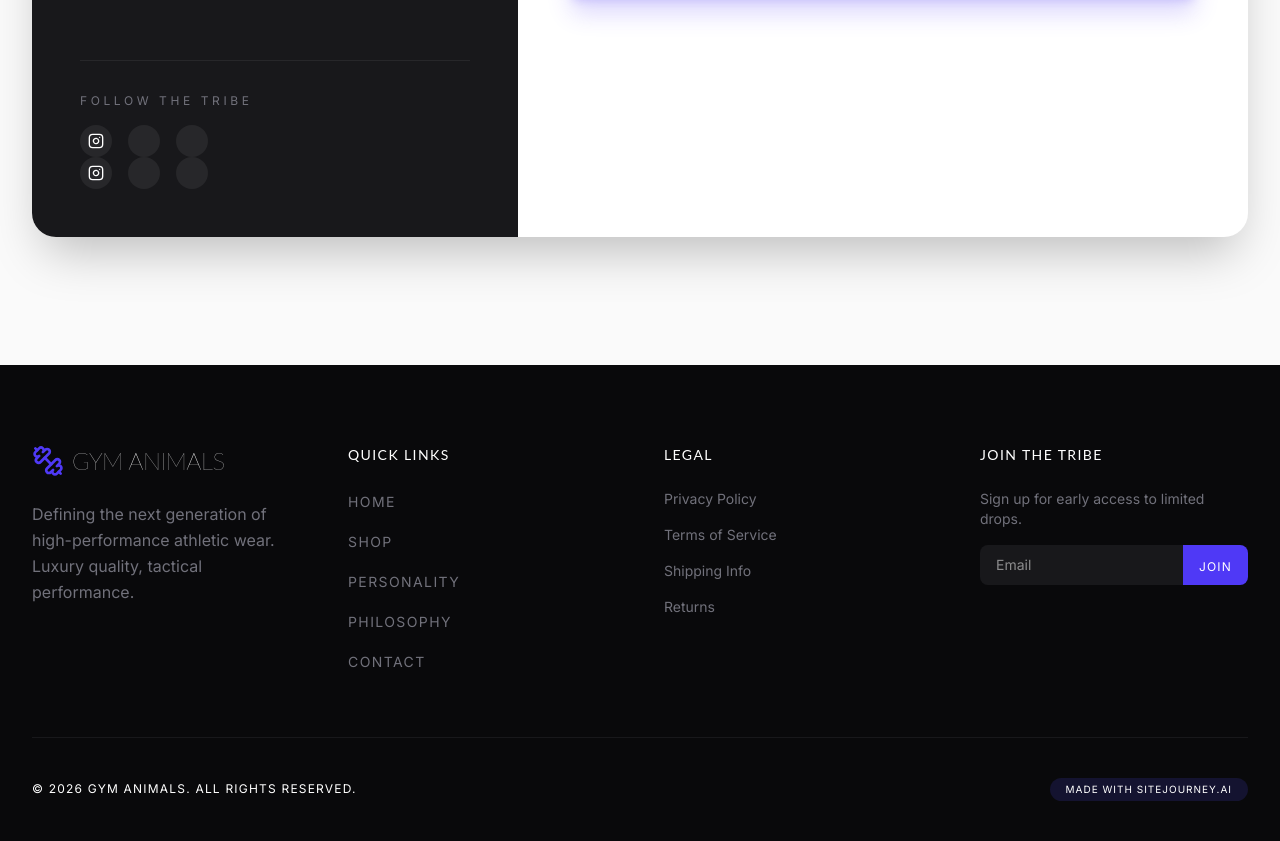
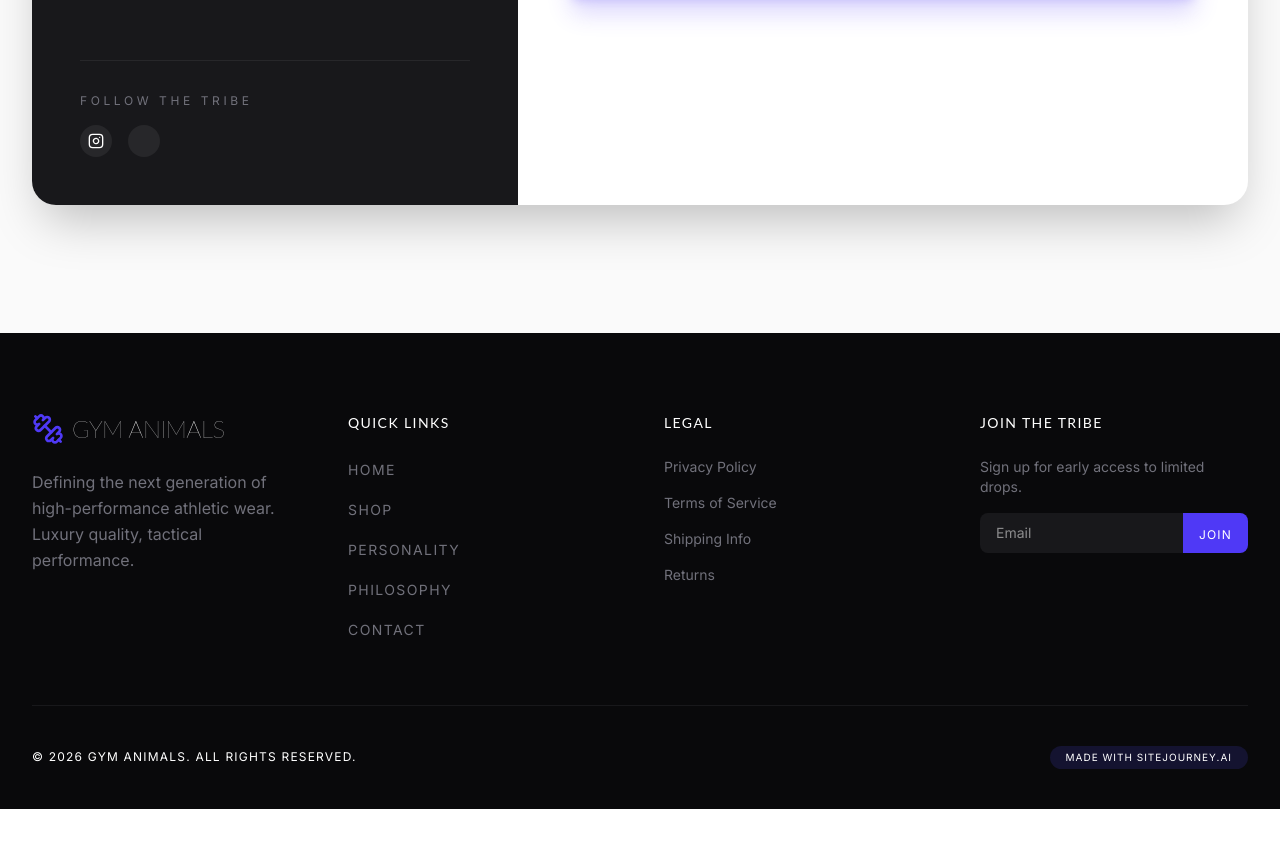
Before and after one commit to AnieEffiong/gymanimals, a React (Vite) app: page / in a window 1280 px wide. Shown: the part 5486-6327 px from the top of the page. After the commit the page ends 6295 px from the top, so only its background shows below. Built offline with nearby package versions, Linux system fonts and the light colour scheme.

Commit message:
Follow the tribe 2

```diff
--- a/src/components/Contact.tsx
+++ b/src/components/Contact.tsx
@@ -69,14 +69,7 @@ export default function Contact() {
                                 <a href="https://www.instagram.com/gym.animalss/" target="_blank" rel="noopener noreferrer" id="social-instagram-link-j9x2k4m1" className="w-8 h-8 rounded-full bg-zinc-800 hover:bg-zinc-700 transition-colors flex items-center justify-center">
                                     <Instagram className="w-4 h-4 text-white" />
                                 </a>
-                                <div className="w-8 h-8 rounded-full bg-zinc-800 hover:bg-zinc-700 transition-colors"></div>
-                                <div className="w-8 h-8 rounded-full bg-zinc-800 hover:bg-zinc-700 transition-colors"></div>
-                            </div>
-                            <div className="flex gap-4">
-                                <a href="https://www.instagram.com/gym.animalss/" target="_blank" rel="noopener noreferrer" id="social-instagram-link-j9x2k4m1" className="w-8 h-8 rounded-full bg-zinc-800 hover:bg-zinc-700 transition-colors flex items-center justify-center">
-                                    <Instagram className="w-4 h-4 text-white" />
-                                </a>
-                                <div className="w-8 h-8 rounded-full bg-zinc-800 hover:bg-zinc-700 transition-colors"></div>
+                                {/* <div className="w-8 h-8 rounded-full bg-zinc-800 hover:bg-zinc-700 transition-colors"></div> */}
                                 <div className="w-8 h-8 rounded-full bg-zinc-800 hover:bg-zinc-700 transition-colors"></div>
                             </div>
                         </div>
```
